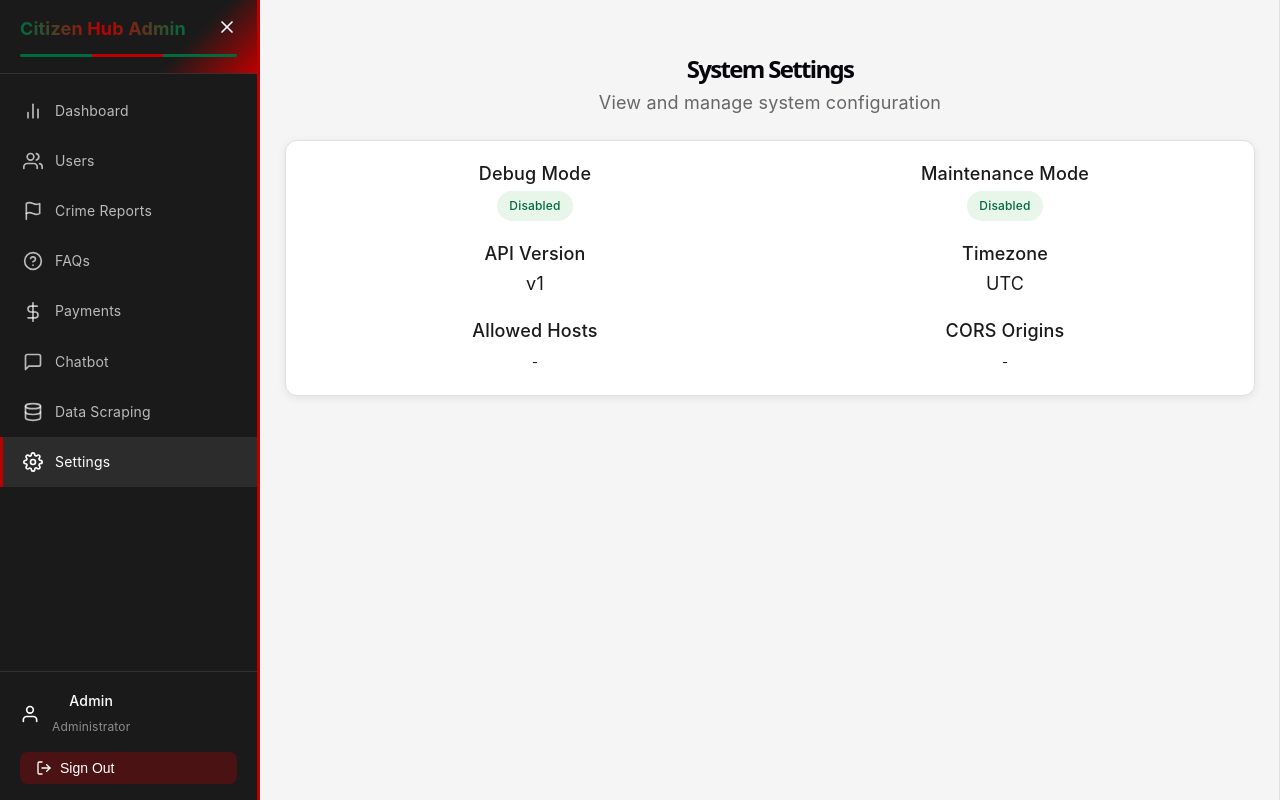
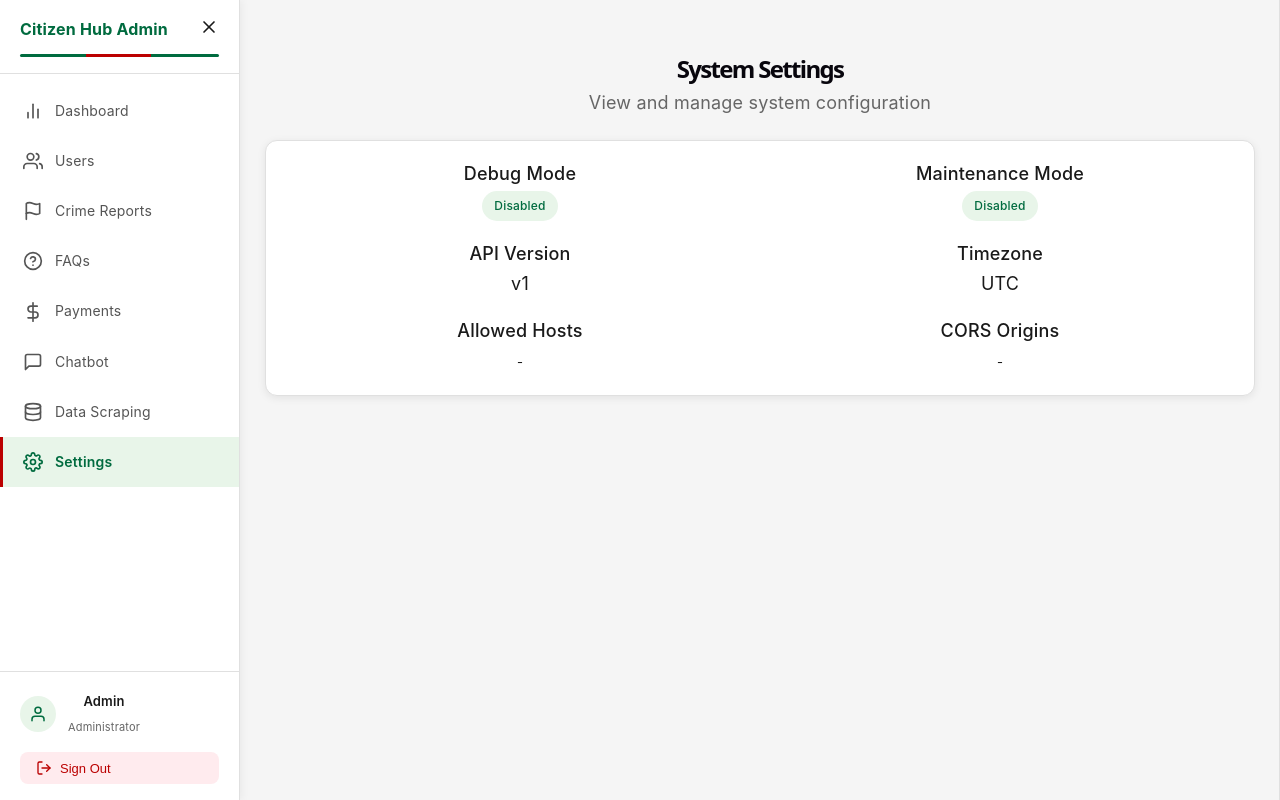
Before and after one commit to maxmillan45/Citizen_hub_admin, a React (Vite) app in the folder admin_pannel/: page /admin/settings in a window 1280 px wide. Built offline with nearby package versions, Linux system fonts and the light colour scheme; no server answers; sample sign-in values are in the browser's storage.

Commit message:
style: update AdminLayout component styles for improved aesthetics and consistency

```diff
--- a/admin_pannel/src/components/admin/layout/AdminLayout.jsx
+++ b/admin_pannel/src/components/admin/layout/AdminLayout.jsx
@@ -46,11 +46,11 @@ function AdminLayout() {
 
   return (
     <div style={{ display: 'flex', minHeight: '100vh', width: '100%', background: '#f5f5f5' }}>
-      {/* Sidebar - Kenyan Flag Colors */}
+      {/* Sidebar - Kenyan Colors */}
       <div style={{
-        width: sidebarOpen ? '260px' : '72px',
-        backgroundColor: '#1a1a1a',
-        color: 'white',
+        width: sidebarOpen ? '240px' : '72px',
+        background: '#ffffff',
+        color: '#1a1a1a',
         transition: 'width 0.3s ease',
         position: 'fixed',
         height: '100vh',
@@ -58,23 +58,22 @@ function AdminLayout() {
         zIndex: 1000,
         top: 0,
         left: 0,
-        borderRight: '3px solid #BB0000'
+        borderRight: '1px solid #e0e0e0',
+        boxShadow: '2px 0 8px rgba(0,0,0,0.05)'
       }}>
-        {/* Header with Kenyan Flag stripe */}
+        {/* Header */}
         <div style={{
           padding: '16px 20px',
-          borderBottom: '1px solid rgba(255,255,255,0.1)',
-          background: 'linear-gradient(135deg, #1a1a1a 0%, #1a1a1a 70%, #BB0000 100%)'
+          borderBottom: '1px solid #e0e0e0',
+          background: 'white'
         }}>
           <div style={{ display: 'flex', alignItems: 'center', justifyContent: 'space-between' }}>
             <span style={{
-              fontSize: '18px',
+              fontSize: '16px',
               fontWeight: '700',
               whiteSpace: 'nowrap',
               overflow: 'hidden',
-              background: 'linear-gradient(to right, #006B3F, #BB0000, #006B3F)',
-              WebkitBackgroundClip: 'text',
-              WebkitTextFillColor: 'transparent'
+              color: '#006B3F'
             }}>
               {sidebarOpen ? 'Citizen Hub Admin' : 'CH'}
             </span>
@@ -83,7 +82,7 @@ function AdminLayout() {
               style={{
                 background: 'none',
                 border: 'none',
-                color: 'white',
+                color: '#1a1a1a',
                 cursor: 'pointer',
                 fontSize: '18px'
               }}
@@ -91,7 +90,7 @@ function AdminLayout() {
               {sidebarOpen ? <FiX size={20} /> : <FiMenu size={20} />}
             </button>
           </div>
-          {/* Kenyan flag colors stripe */}
+          {/* Kenyan flag stripe */}
           <div style={{
             height: '3px',
             background: 'linear-gradient(to right, #006B3F 33%, #BB0000 33%, #BB0000 66%, #006B3F 66%)',
@@ -113,13 +112,14 @@ function AdminLayout() {
                   alignItems: 'center',
                   gap: '12px',
                   padding: sidebarOpen ? '12px 20px' : '12px 16px',
-                  backgroundColor: isActive ? 'rgba(255,255,255,0.08)' : 'transparent',
-                  color: isActive ? 'white' : 'rgba(255,255,255,0.7)',
+                  background: isActive ? '#e8f5e9' : 'transparent',
+                  color: isActive ? '#006B3F' : '#555',
                   textDecoration: 'none',
                   transition: 'all 0.2s ease',
                   borderLeft: isActive ? '3px solid #BB0000' : '3px solid transparent',
                   justifyContent: sidebarOpen ? 'flex-start' : 'center',
-                  fontSize: '14px'
+                  fontSize: '14px',
+                  fontWeight: isActive ? '600' : '400'
                 }}
               >
                 <Icon size={20} style={{ flexShrink: 0 }} />
@@ -135,8 +135,8 @@ function AdminLayout() {
           left: 0,
           right: 0,
           padding: '16px 20px',
-          borderTop: '1px solid rgba(255,255,255,0.1)',
-          background: 'linear-gradient(to top, #1a1a1a 50%, transparent)'
+          borderTop: '1px solid #e0e0e0',
+          background: 'white'
         }}>
           <div style={{
             display: 'flex',
@@ -145,13 +145,24 @@ function AdminLayout() {
             marginBottom: '12px',
             overflow: 'hidden'
           }}>
-            <FiUser size={20} style={{ flexShrink: 0 }} />
+            <div style={{
+              width: '36px',
+              height: '36px',
+              borderRadius: '50%',
+              background: '#e8f5e9',
+              display: 'flex',
+              alignItems: 'center',
+              justifyContent: 'center',
+              flexShrink: 0
+            }}>
+              <FiUser size={18} color="#006B3F" />
+            </div>
             {sidebarOpen && (
               <div style={{ overflow: 'hidden' }}>
-                <div style={{ fontSize: '14px', fontWeight: '500' }}>
+                <div style={{ fontSize: '13px', fontWeight: '600', color: '#1a1a1a' }}>
                   {user?.phone_number || 'Admin'}
                 </div>
-                <div style={{ fontSize: '12px', color: 'rgba(255,255,255,0.5)' }}>
+                <div style={{ fontSize: '11px', color: '#666' }}>
                   Administrator
                 </div>
               </div>
@@ -164,18 +175,19 @@ function AdminLayout() {
               alignItems: 'center',
               gap: '8px',
               padding: '8px 16px',
-              background: 'rgba(187, 0, 0, 0.3)',
+              background: '#ffebee',
               border: 'none',
               borderRadius: '8px',
-              color: 'white',
+              color: '#BB0000',
               cursor: 'pointer',
               width: '100%',
-              fontSize: '14px',
+              fontSize: '13px',
+              fontWeight: '500',
               transition: 'all 0.3s ease',
               justifyContent: sidebarOpen ? 'flex-start' : 'center'
             }}
-            onMouseEnter={(e) => e.currentTarget.style.background = 'rgba(187, 0, 0, 0.5)'}
-            onMouseLeave={(e) => e.currentTarget.style.background = 'rgba(187, 0, 0, 0.3)'}
+            onMouseEnter={(e) => e.currentTarget.style.background = '#ffcdd2'}
+            onMouseLeave={(e) => e.currentTarget.style.background = '#ffebee'}
           >
             <FiLogOut size={16} />
             {sidebarOpen && <span>Sign Out</span>}
@@ -185,7 +197,7 @@ function AdminLayout() {
 
       {/* Main Content */}
       <div style={{
-        marginLeft: sidebarOpen ? '260px' : '72px',
+        marginLeft: sidebarOpen ? '240px' : '72px',
         flex: 1,
         transition: 'margin-left 0.3s ease',
         padding: '24px',
```
